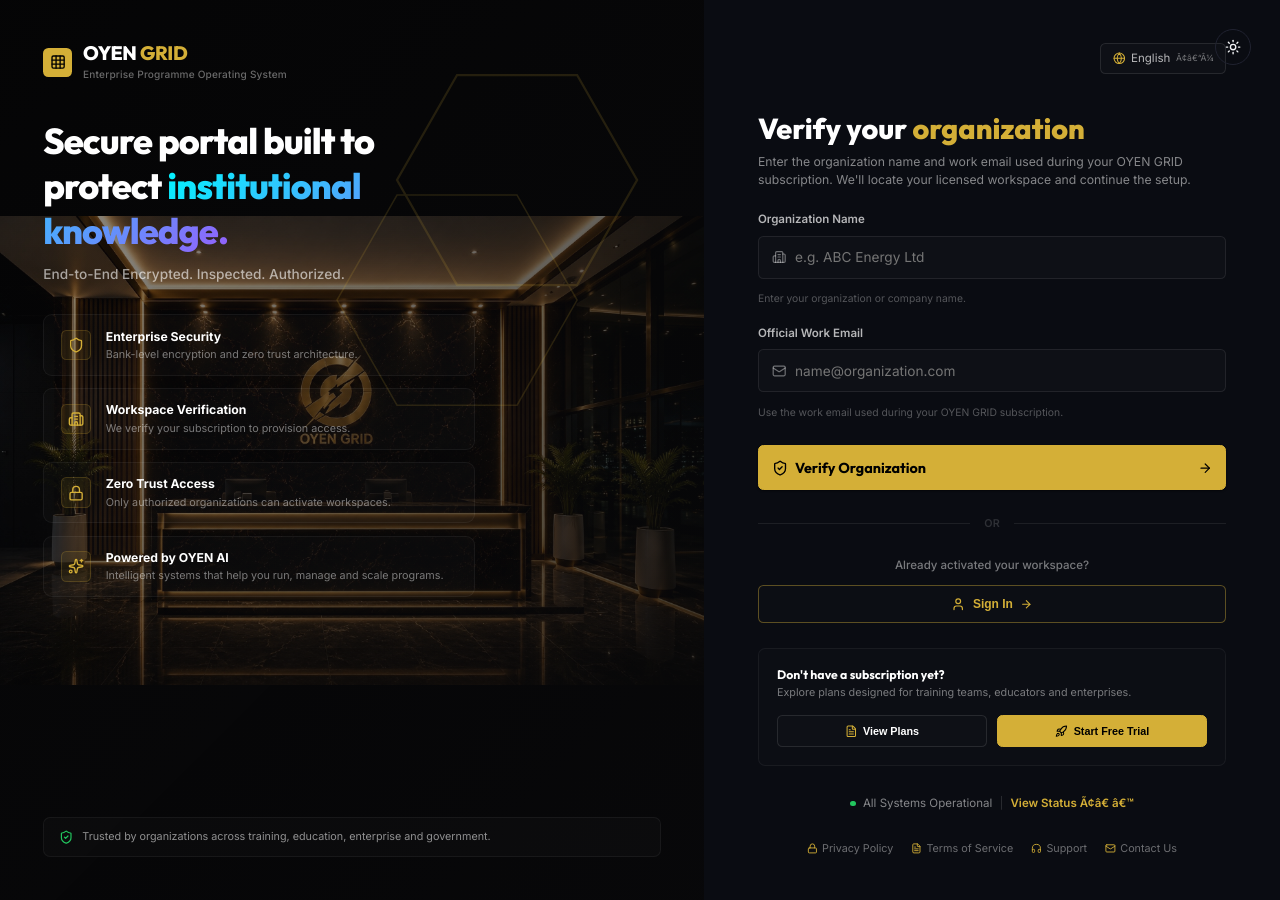
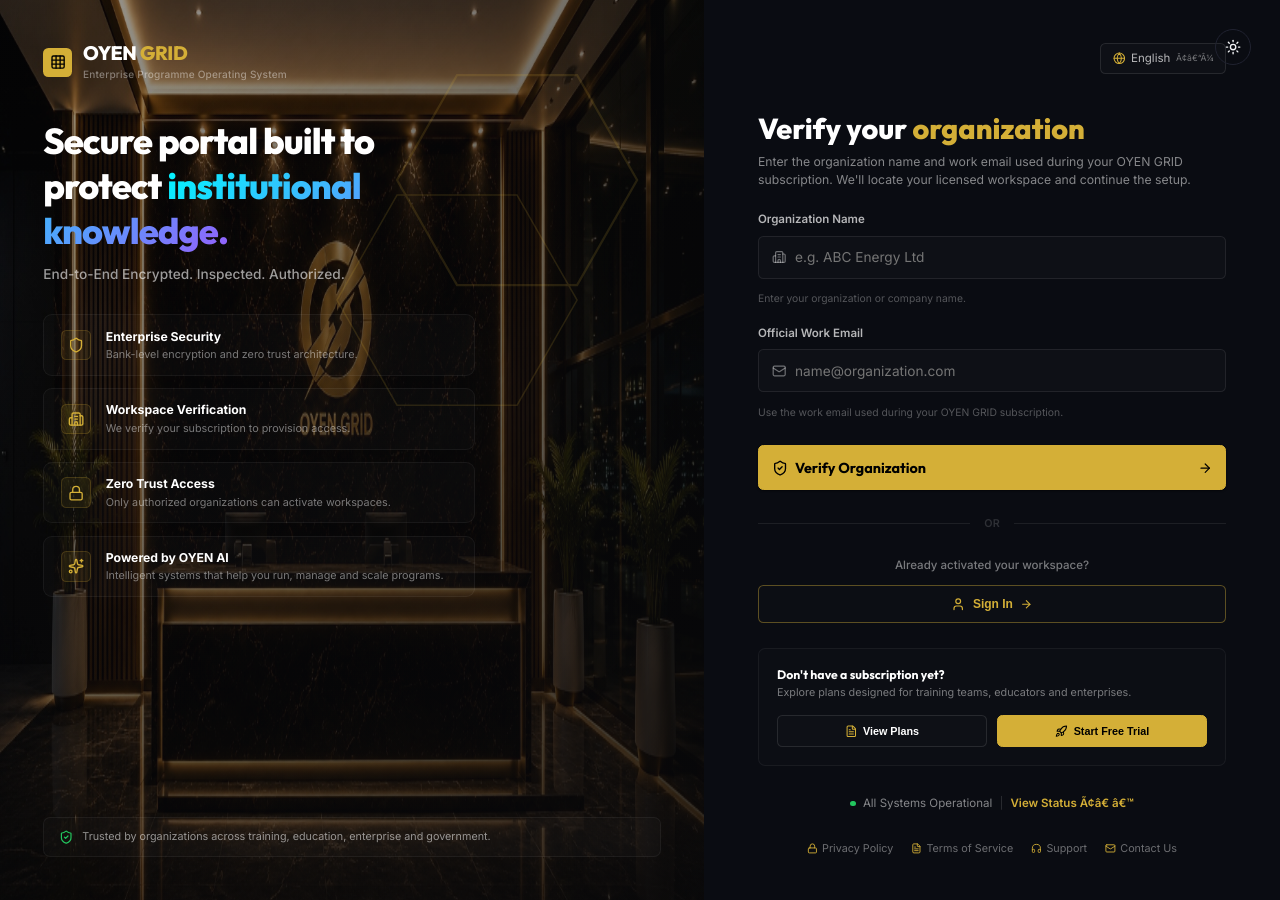
Before and after one commit to oyenhq-design/oyengridwebapp, a React (Vite) app: page / in a window 1280 px wide. Built offline with nearby package versions, Linux system fonts and the light colour scheme.

Commit message:
style: stretch brand panel background vertically to 115% for optimal vertical span

```diff
--- a/src/index.css
+++ b/src/index.css
@@ -127,7 +127,7 @@
 .brand-panel {
   position: relative;
   background-image: url('./assets/mountain_bg.jpg');
-  background-size: contain;
+  background-size: 100% 115%;
   background-repeat: no-repeat;
   background-position: center;
   background-color: #030303;
```
